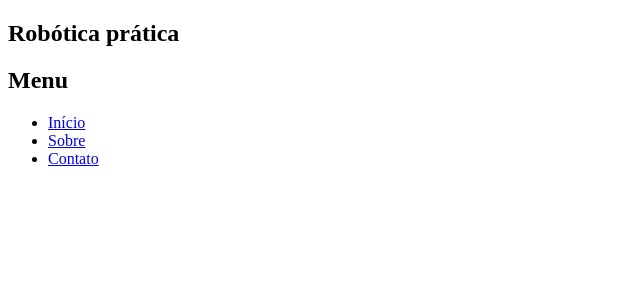
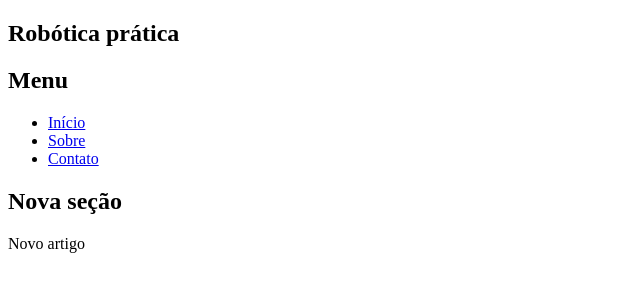
Before and after one commit to iwillmenezes/siteTeste, a plain HTML site: page public_html/index.html in a window 1280 px wide. Shown: the whole page, without its empty margins (0-640 px from the left). Drawn offline with Linux system fonts and the light colour scheme.

Commit message:
Sobre e index modificado

```diff
--- a/public_html/index.html
+++ b/public_html/index.html
@@ -12,5 +12,7 @@
 				<li><a href="./sobre.html">Sobre</a></li>
 				<li><a href="./contato.html">Contato</a></li>
 			</ul>
+	<h2>Nova seção</h2>
+	<p>Novo artigo</p>
 </body>
 </html>
```
Also changed, not shown: public_html/sobre.html (+2 -1 lines).
